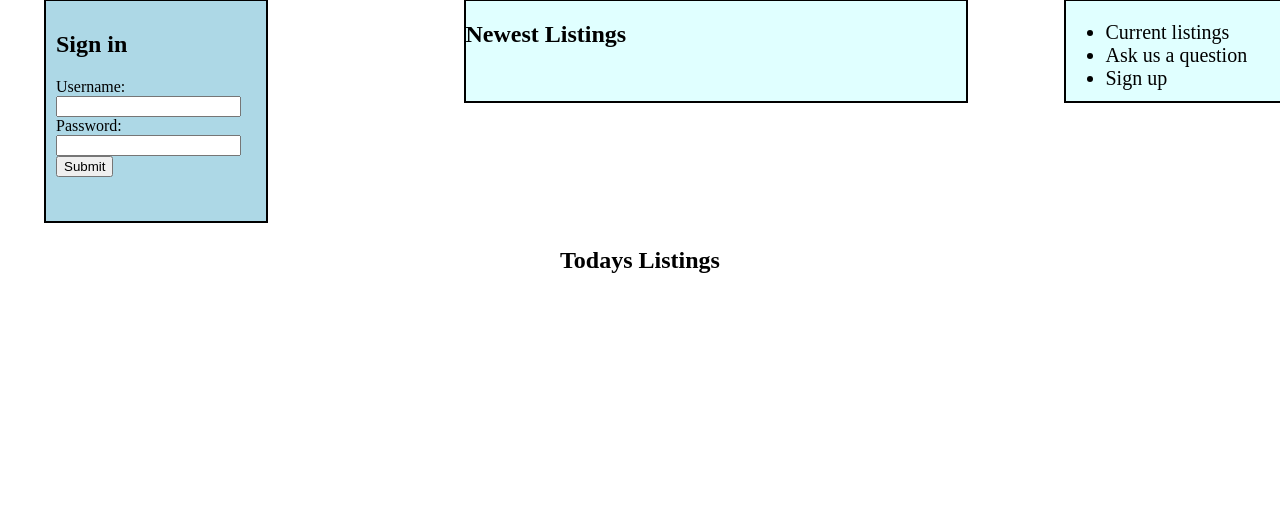
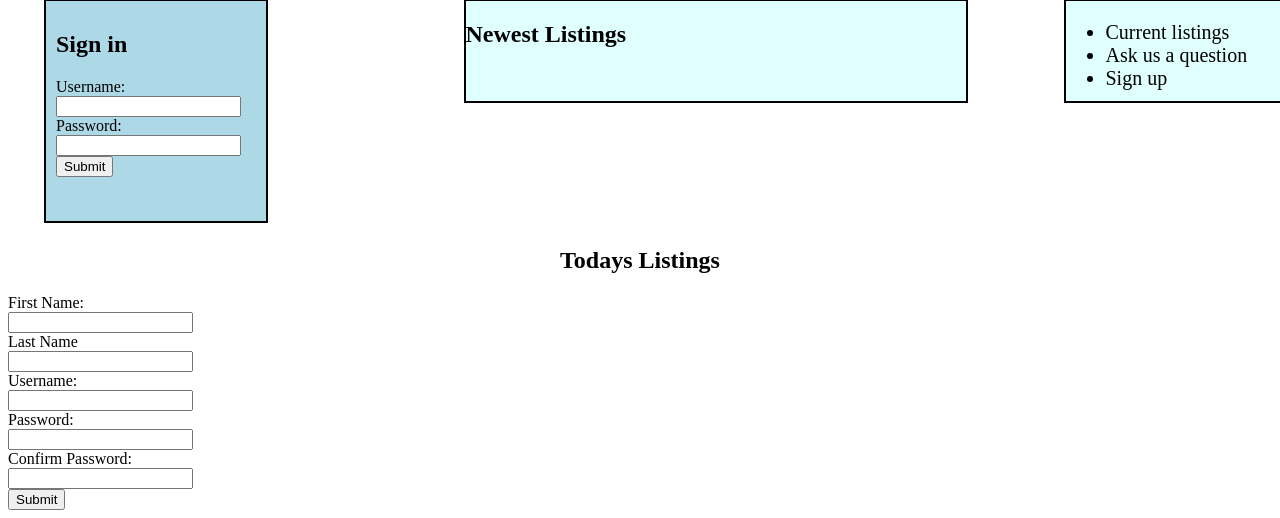
Before and after one commit to TerrAnnie/371-Project-2, a PHP site: page /Homepage.html in a window 1280 px wide; the page is wider, and only the part inside the window is pictured. Shown: the part 413-931 px from the top of that part. Before the commit the page ends 800 px from the top of that part, so only its background shows below. Run offline with PHP 8.4, Linux system fonts and the light colour scheme.

```diff
--- a/Project371/Homepage.html
+++ b/Project371/Homepage.html
@@ -108,3 +108,28 @@
 
 </body>
 </html>
+
+<!DOCTYPE html>
+<html>
+<head>
+</head>
+<body>
+    <div>
+        <form =method "post" action="UserHomePage.php">
+            <label for="fname"> First Name: </label> <br>
+            <input type="text" id="fname" name="fname"> <br>
+            <label for="lname"> Last Name </label> <br>
+            <input type="text" id="lname" name="lname"> <br>
+            <label for="username"> Username: </label> <br>
+            <input type="text" id="username" name="username"> <br>
+            <label for="pwd">Password: </label><br>
+            <input type="password" id="pwd" name="pwd"><br>
+            <label for="Conpwd">Confirm Password: </label><br>
+            <input type="password" id="Conpwd" name="Conpwd"><br>
+            <input type="submit" value="Submit">
+        </form>
+    </div>
+
+
+</body>
+</html>
--- a/Project371/Homepage1.php
+++ b/Project371/Homepage1.php
@@ -96,7 +96,7 @@
 
                 <li>Ask us a question</li>
 
-                <li> Sign up</li>
+                <a href="SignUp.php"><button>Sign Up</button></a>
 
             </ul>
         </div>
@@ -108,7 +108,7 @@
 </body>
 </html>
 <?php
-	require_once  'login.php';
+	require_once  'connection.php';
 	$connection = mysqli_connect($db_hostname, $db_username,$db_password,$db_database);
 
 	if (!$connection)
--- a/Project371/UserHomePage.php
+++ b/Project371/UserHomePage.php
@@ -52,14 +52,14 @@
             border: 2px solid black;
             position: absolute;
             right: -550px;
-            min-height: 100px;
+            height: 100px;
             width: 500px;
             margin: 0.5px;
         }
         }
     </style>
 
-
+    Squid INC
 </head>
 <body>
     <center><h1>  Squid INC </h1></center>
@@ -86,7 +86,7 @@
         <div class="info">
             <ul>
                 <li>Current listings</li>
-                <a href="new_listing.php"><li>Add a new listing</li></a>
+
                 <li>Ask us a question</li>
 
                 <li> Sign up</li>
```
Also changed, not shown: Project371/SignUp.php (+13 -16 lines), Project371/connection.php (added, +7 -0 lines), Project371/login.php (+2 -5 lines).
